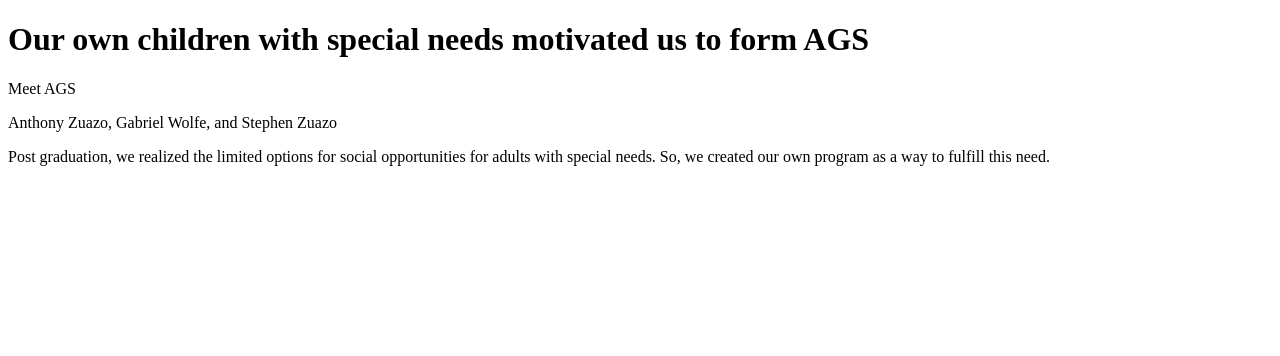
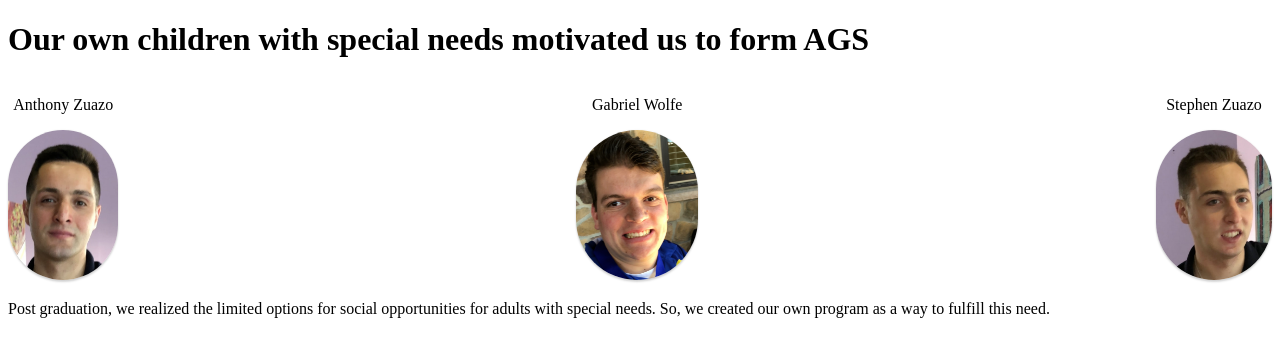
Before and after one commit to joe-wolfe21/ags-interactions, a Gatsby site: page /About in a window 1280 px wide. Built offline with nearby package versions, Linux system fonts and the light colour scheme; Gatsby itself is replaced by a stand-in of ours.

Commit message:
headshots for ags

```diff
--- a/src/pages/About.jsx
+++ b/src/pages/About.jsx
@@ -1,10 +1,51 @@
 import React from 'react'
+import styled from 'styled-components'
+
+import aj from '../../assets/headshots/aj.png'
+import gabriel from '../../assets/headshots/gabriel.png'
+import stephen from '../../assets/headshots/stephen.png'
+
+const AGS = styled.div`
+  display: flex;
+  flex-direction: row;
+  justify-content: space-between;
+`
+
+const Person = styled.div`
+  text-align: center;
+`
+
+const Headshot = styled.img`
+  height: 150px;
+  border-radius: 65px;
+  margin-bottom: 0;
+  box-shadow: rgba(0, 0, 0, 0.08) 0px 0px 2px 0px, rgba(0, 0, 0, 0.16) 0px 2px 2px 0px;
+
+  &:hover,
+  &:focus {
+  transition: all .3s ease-in-out;
+  transform: scale(1.1);
+  }
+}
+`
 
 const About = () => (
   <div>
     <h1>Our own children with special needs motivated us to form AGS</h1>
-    <p>Meet AGS</p>
-    <p> Anthony Zuazo, Gabriel Wolfe, and Stephen Zuazo </p>
+    <AGS>
+      <Person>
+        <p>Anthony Zuazo</p>
+        <Headshot src={aj} alt={'aj headshot'} />
+      </Person>
+      <Person>
+        <p>Gabriel Wolfe</p>
+        <Headshot src={gabriel} alt={'gabriel headshot'} />
+      </Person>
+      <Person>
+        <p>Stephen Zuazo</p>
+        <Headshot src={stephen} alt={'stephen headshot'} />
+      </Person>
+    </AGS>
     <p>
       Post graduation, we realized the limited options for social opportunities
       for adults with special needs. So, we created our own program as a way to
```
Also changed, not shown: assets/headshots/aj.png (added), assets/headshots/gabriel.png (added), assets/headshots/stephen.png (added).
